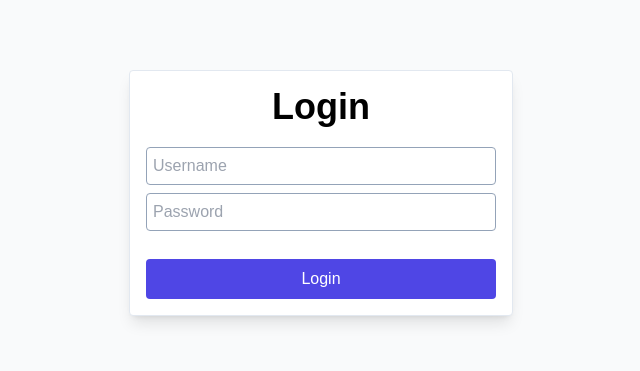
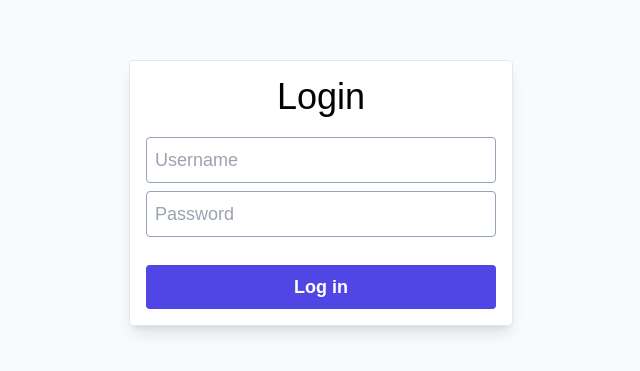
Before and after one commit to hari-str/React-Redux-Task, a React (Create React App) app: page /login in a window 1280 px wide. Shown: the part 207-578 px from the top of the page, without its empty margins (319-959 px from the left). Built offline with nearby package versions, Linux system fonts and the light colour scheme.

Commit message:
new commit

```diff
--- a/src/components/LoginComp.js
+++ b/src/components/LoginComp.js
@@ -43,14 +43,12 @@ const LoginComp = () => {
 
   return (
     <div className="bg-white shadow-lg border border-slate-200 rounded max-w-sm lg:pb-4 lg:pb-4 p-4 pb-8">
-      <h1 className="lg:text-4xl text-3xl font-bold mb-5 text-center ">
-        Login
-      </h1>
+      <h1 className="lg:text-4xl text-3xl  mb-5 text-center ">Login</h1>
 
       <form onSubmit={(e) => handleSubmit(e)}>
         <input
           type="text"
-          className="w-full lg:p-1.5 p-2 mb-2 border border-slate-400 text-base rounded"
+          className="w-full p-2 mb-2 border border-slate-400 md:text-lg text-base rounded"
           placeholder="Username"
           value={username}
           onChange={(e) => setUserName(e.target.value)}
@@ -61,7 +59,7 @@ const LoginComp = () => {
         )}
         <input
           type="password"
-          className="w-full lg:p-1.5 p-2  mb-2 border border-slate-400 text-base rounded"
+          className="w-full p-2  mb-2 border border-slate-400  md:text-lg text-base rounded"
           placeholder="Password"
           value={password}
           onChange={(e) => setPassword(e.target.value)}
@@ -71,9 +69,9 @@ const LoginComp = () => {
         )}
         <button
           type="submit"
-          className="text-white font-medium px-3 py-2 mt-5 w-full bg-indigo-600 transition delay-75 hover:bg-indigo-700 rounded"
+          className="text-white text-lg font-bold px-3 py-2 mt-5 w-full bg-indigo-600 transition delay-75 hover:bg-indigo-700 rounded"
         >
-          Login
+          Log in
         </button>
       </form>
     </div>
```
